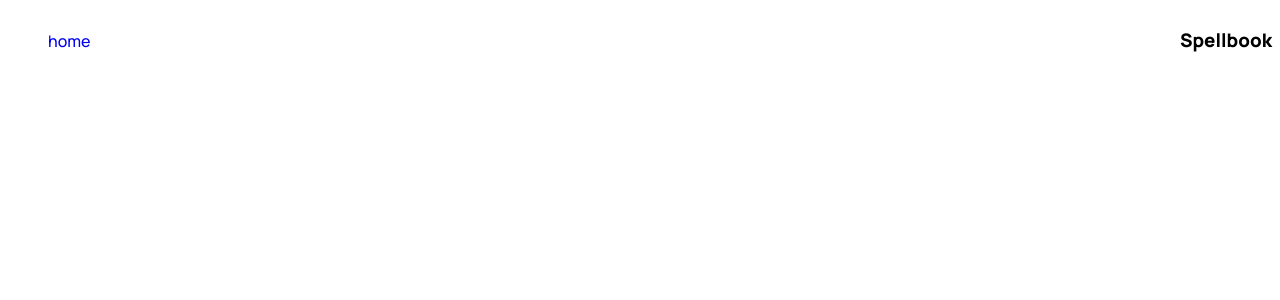
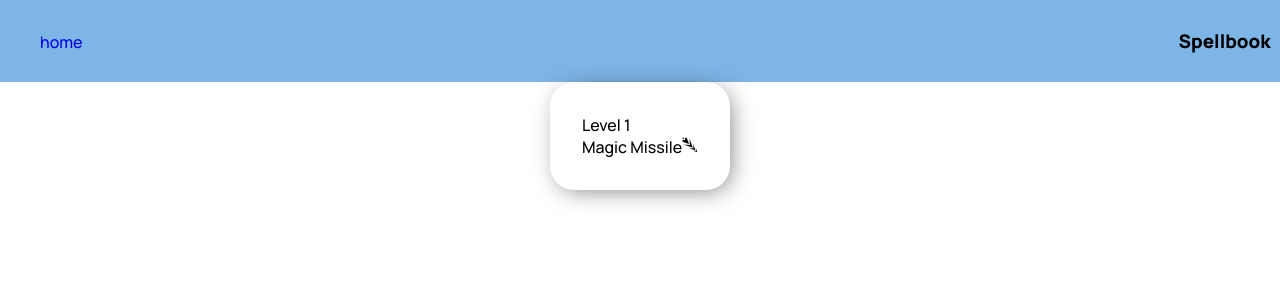
Before and after one commit to kittywizard/spellbook, a React (Vite) app: page / in a window 1280 px wide. Shown: the top 300 px of the page. Built offline with nearby package versions, Linux system fonts and the light colour scheme.

Commit message:
basic css

```diff
--- a/src/App.css
+++ b/src/App.css
@@ -1,4 +1,11 @@
 body {
     font-family: 'Manrope', sans-serif;
+    padding: 0;
+    margin: 0;
     /* 300, 500, 700 */
 }
+
+.box-container {
+     display: flex;
+     justify-content: center;
+}
--- a/src/App.jsx
+++ b/src/App.jsx
@@ -1,4 +1,5 @@
 import Header from "./header/Header"
+import Box from "./box/Box"
 import "./App.css"
 
 function App() {
@@ -6,6 +7,9 @@ function App() {
   return (
     <div>
       <Header />
+      <div className="box-container">
+        <Box />
+      </div>
     </div>
   )
 }
--- a/src/box/Box.jsx
+++ b/src/box/Box.jsx
@@ -4,7 +4,8 @@ import Spell from "../spell/Spell";
 export default function Box(props) {
     return (
         <section>
-            box
+            Level 1
+            <Spell />
         </section>
     )
 }
--- a/src/box/box.css
+++ b/src/box/box.css
@@ -1,4 +1,7 @@
 section {
-    padding: 1em;
-    background-color: azure;
+    padding: 2em;
+    box-shadow: 4px 4px 15px -5px rgba(0,0,0,0.55);
+    -webkit-box-shadow: 4px 4px 25px -5px rgba(0,0,0,0.55);
+    -moz-box-shadow: 4px 4px 25px -5px rgba(0,0,0,0.55);
+    border-radius: 1.5em;
 }
--- a/src/header/header.css
+++ b/src/header/header.css
@@ -4,4 +4,10 @@ header {
    align-items: baseline;
    font-size: 1rem;
    font-weight: 800;
+
+   background-color: rgb(125, 181, 230);
 }
+
+header h3 {
+   padding: 0.5em;
+}
--- a/src/spell/Spell.jsx
+++ b/src/spell/Spell.jsx
@@ -1,9 +1,11 @@
 import "./spell.css"
+import { GiChainedArrowHeads } from "react-icons/gi";
 
 export default function Spell(props) {
     return (
         <div>
-            spell slot
+            Magic Missile
+            <GiChainedArrowHeads />
         </div>
     )
 }
```
Also changed, not shown: src/spell/spell.css (added).
